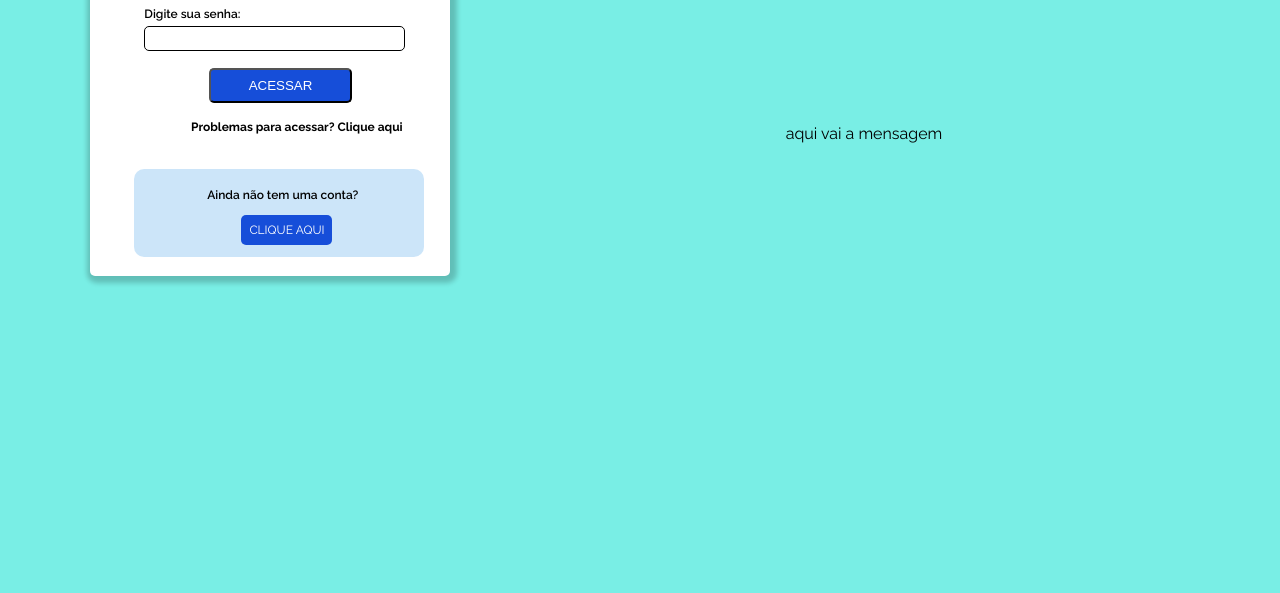
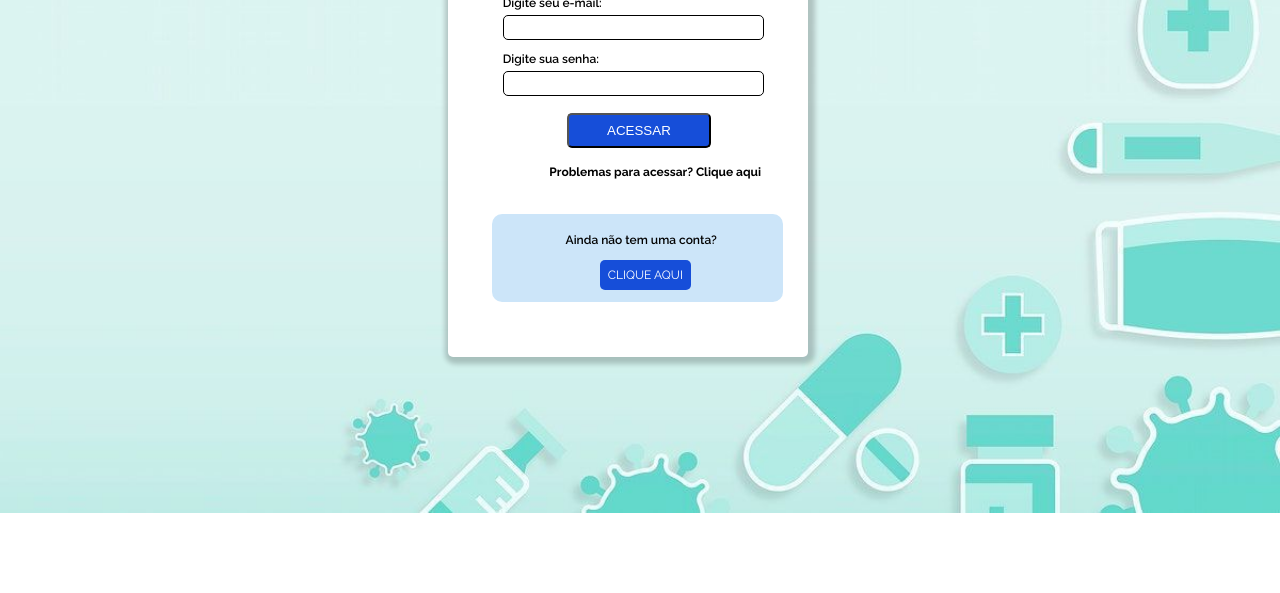
Before and after one commit to bruvini/SIS_Health, a plain HTML site: page index.html in a window 1280 px wide. Shown: the part 207-800 px from the top of the page. Drawn offline with Linux system fonts and the light colour scheme.

Commit message:
Alteração de background

```diff
--- a/index.css
+++ b/index.css
@@ -90,20 +90,21 @@ a {
     margin: 10% 0 5% 10%;
 }
 
-.mensagem {
+.parte2 {
     display: none;
     text-align: center;
     margin-top: 40%;
+}
+
+body{
+    background-image: url(/img/bg_virado.jpg);
+    background-size: 100%;
 }
 
 @media screen and (min-width: 1024px) {
     .inicio {
         display: grid;
         grid-template-columns: 35% 65%;
-    }
-
-    .bloco{
-        margin-right: px;
     }
 
     .logos{
@@ -124,8 +125,9 @@ a {
     }
 
     .parte1 {
-        margin-top: 15%;
-        margin-left: 20%;
+        margin-top: 25%;
+        margin-left: 100%;
+        height: 450px;
     }
 
     .botao__cad {
@@ -150,7 +152,17 @@ a {
         margin-left: 3%;
     }
 
-    .mensagem {
+    .parte2 {
         display: block;
+        margin: 0 0 0 30%;
+    }
+
+    .imagem{
+        width: 55%;
+        padding: 30px;
+    }
+
+    body{
+        background-image: url(/img/bg.jpg);
     }
 }
--- a/index.html
+++ b/index.html
@@ -43,11 +43,6 @@
                 <a href="#" class="botao__cad">CLIQUE AQUI</a>
             </div>
         </div>
-
-    </div>
-    <div class="imagem">
-        <h2 class="mensagem">aqui vai a mensagem</h2>
-    </div>
 </div>
 
 <body>
--- a/styles.css
+++ b/styles.css
@@ -10,7 +10,9 @@
 body{
     margin: 0;
 	padding: 0;
-    background-color: #17e3d293;
+    background-image: url(/img/bg.jpg);
+    background-repeat: no-repeat;
+    background-size: 100%;
     font-family: var(--fonte-principal);
     font-size: 16px;
     font-weight: 400;
```
Also changed, not shown: img/bg.jpg (added), img/bg_virado.jpg (added), img/tree.png (added).
